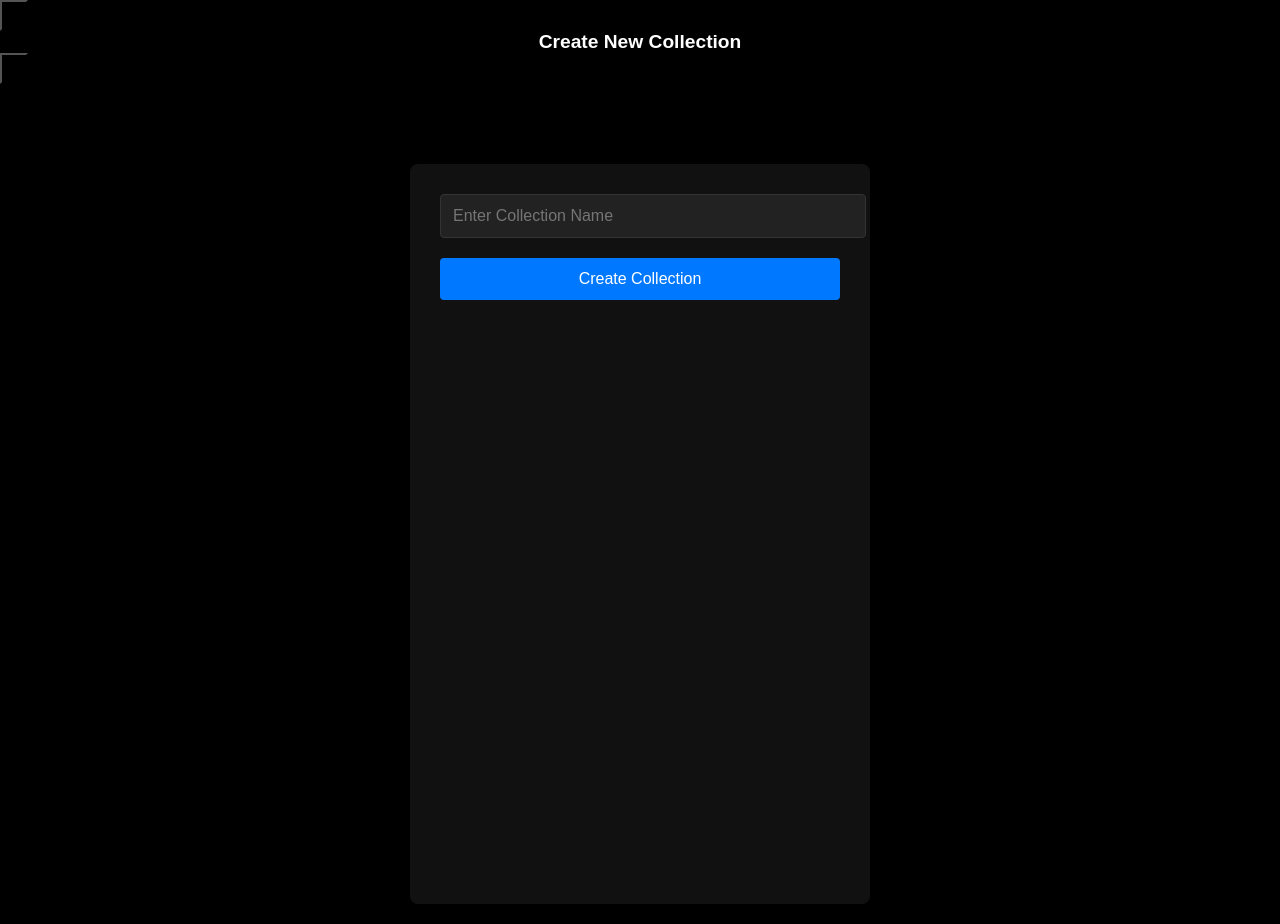
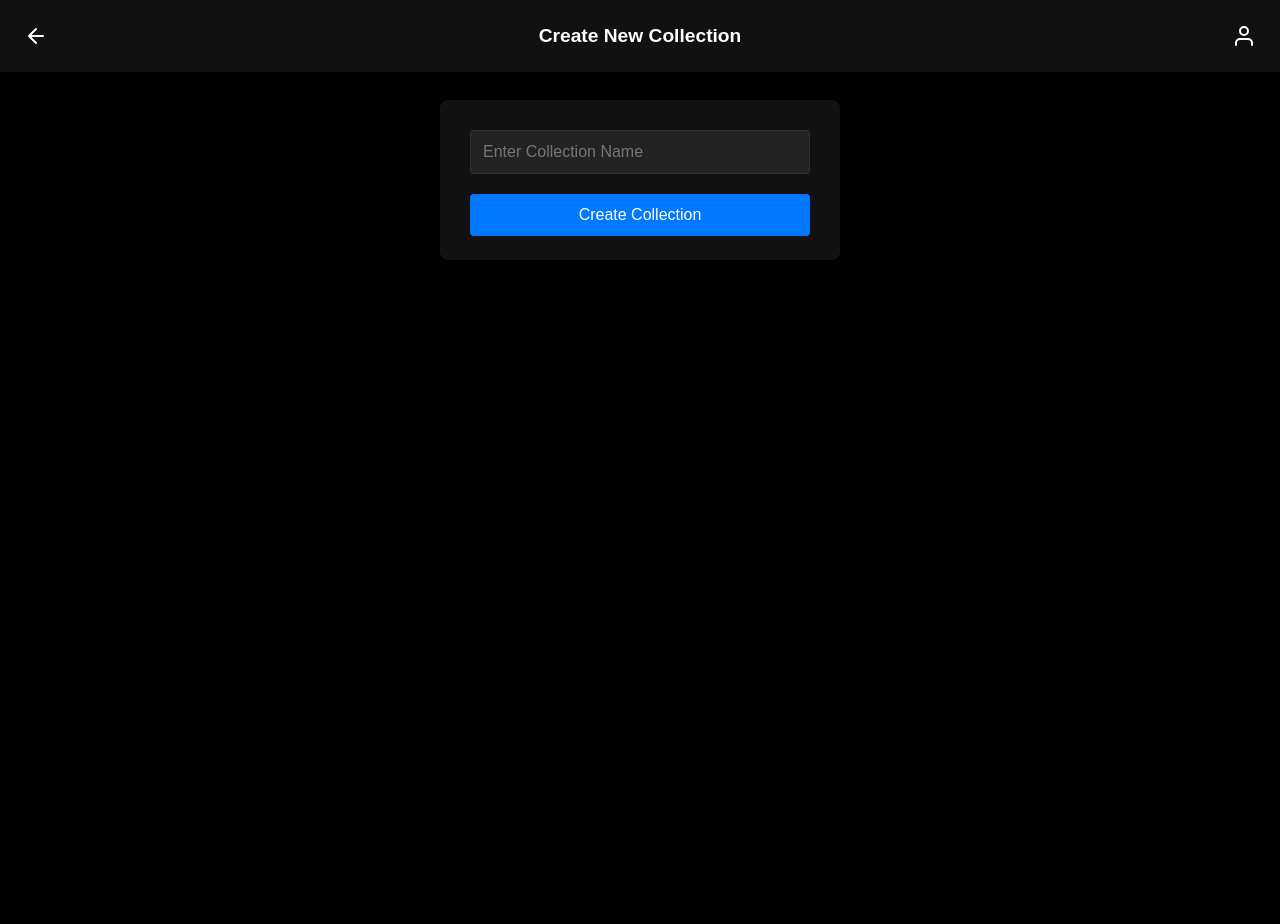
Before and after one commit to nana-kwadwo/Web-tech-project-24, a PHP site: page /view/new_collection.php in a window 1280 px wide. After the commit the page ends 260 px from the top, so only its background shows below. Run offline with PHP 8.4, Linux system fonts and the light colour scheme.

Commit message:
slight changes

```diff
--- a/assets/css/new_collection.css
+++ b/assets/css/new_collection.css
@@ -1,19 +1,48 @@
 * {
     margin: 0;
     padding: 0;
-    background-color: #000;
+    box-sizing: border-box;
 }
 
 html, body {
     margin: 0;
     padding: 0;
     min-height: 100vh;
-    background-color: #000; /* Ensure the entire background is black */
+    background-color: #000;
     color: #0c0a0a;
     font-family: Arial, sans-serif;
     display: flex;
     flex-direction: column;
 }
+
+.header {
+    position: fixed;
+    top: 0;
+    left: 0;
+    right: 0;
+    display: flex;
+    justify-content: space-between;
+    align-items: center;
+    padding: 1rem;
+    background-color: #111;
+    z-index: 1000;
+}
+
+.back-btn-container {
+    flex: 0 0 auto;
+}
+
+.back-btn {
+    background: none;
+    border: none;
+    cursor: pointer;
+    padding: 8px;
+    color: #fff;
+    display: flex;
+    align-items: center;
+    justify-content: center;
+}
+
 .header-title {
     flex: 1;
     text-align: center;
@@ -24,14 +53,52 @@ html, body {
     color: #fff;
     font-size: 1.2rem;
     margin: 0;
+    background-color: transparent;
+}
+
+.profile-btn-container {
+    flex: 0 0 auto;
+    position: relative;
+}
+
+.profile-btn {
+    background: none;
+    border: none;
+    cursor: pointer;
+    padding: 8px;
+    color: #fff;
+    display: flex;
+    align-items: center;
+    justify-content: center;
+}
+
+.username-tooltip {
+    position: absolute;
+    top: 100%;
+    right: 0;
+    background-color: #333;
+    color: #fff;
+    padding: 8px 12px;
+    border-radius: 4px;
+    font-size: 0.9rem;
+    white-space: nowrap;
+    opacity: 0;
+    visibility: hidden;
+    transition: opacity 0.3s ease, visibility 0.3s ease;
+    margin-top: 8px;
+}
+
+.profile-btn-container:hover .username-tooltip {
+    opacity: 1;
+    visibility: visible;
 }
 
 .create-collection-container {
     display: flex;
     justify-content: center;
     align-items: top;
-    min-height: calc(100vh - 60px);
-    margin-top: 60px;
+    height: 200px;
+    margin-top: 80px;
     padding: 20px;
 }
 
@@ -88,4 +155,12 @@ html, body {
     text-align: center;
 }
 
-/* Keep existing responsive styles */
+@media (max-width: 480px) {
+    .collection-form {
+        padding: 20px;
+    }
+
+    .header-title h1 {
+        font-size: 1rem;
+    }
+}
--- a/view/new_collection.php
+++ b/view/new_collection.php
@@ -9,7 +9,7 @@
 <body>
     <!-- Header Section -->
     <div class="header">
-        <a href="dashboard.php">
+        <a href="dashboard.php" class="back-btn-container">
             <button class="back-btn">
                 <svg width="24" height="24" viewBox="0 0 24 24" fill="none" stroke="currentColor" stroke-width="2" stroke-linecap="round" stroke-linejoin="round">
                     <path d="M19 12H5M12 19l-7-7 7-7"/>
@@ -21,12 +21,17 @@
             <h1>Create New Collection</h1>
         </div>
 
+        <div class="profile-btn-container">
             <button class="profile-btn">
                 <svg width="24" height="24" viewBox="0 0 24 24" fill="none" stroke="currentColor" stroke-width="2" stroke-linecap="round" stroke-linejoin="round">
                     <path d="M20 21v-2a4 4 0 0 0-4-4H8a4 4 0 0 0-4 4v2"/>
                     <circle cx="12" cy="7" r="4"/>
                 </svg>
             </button>
+            <span class="username-tooltip">
+                <?php echo isset($_SESSION['fname']) ? htmlspecialchars($_SESSION['fname']) : 'User'; ?>
+            </span>
+        </div>
     </div>
 
     <!-- Collection Creation Form -->
```
Lines whose indentation alone changed are shown as unchanged.
